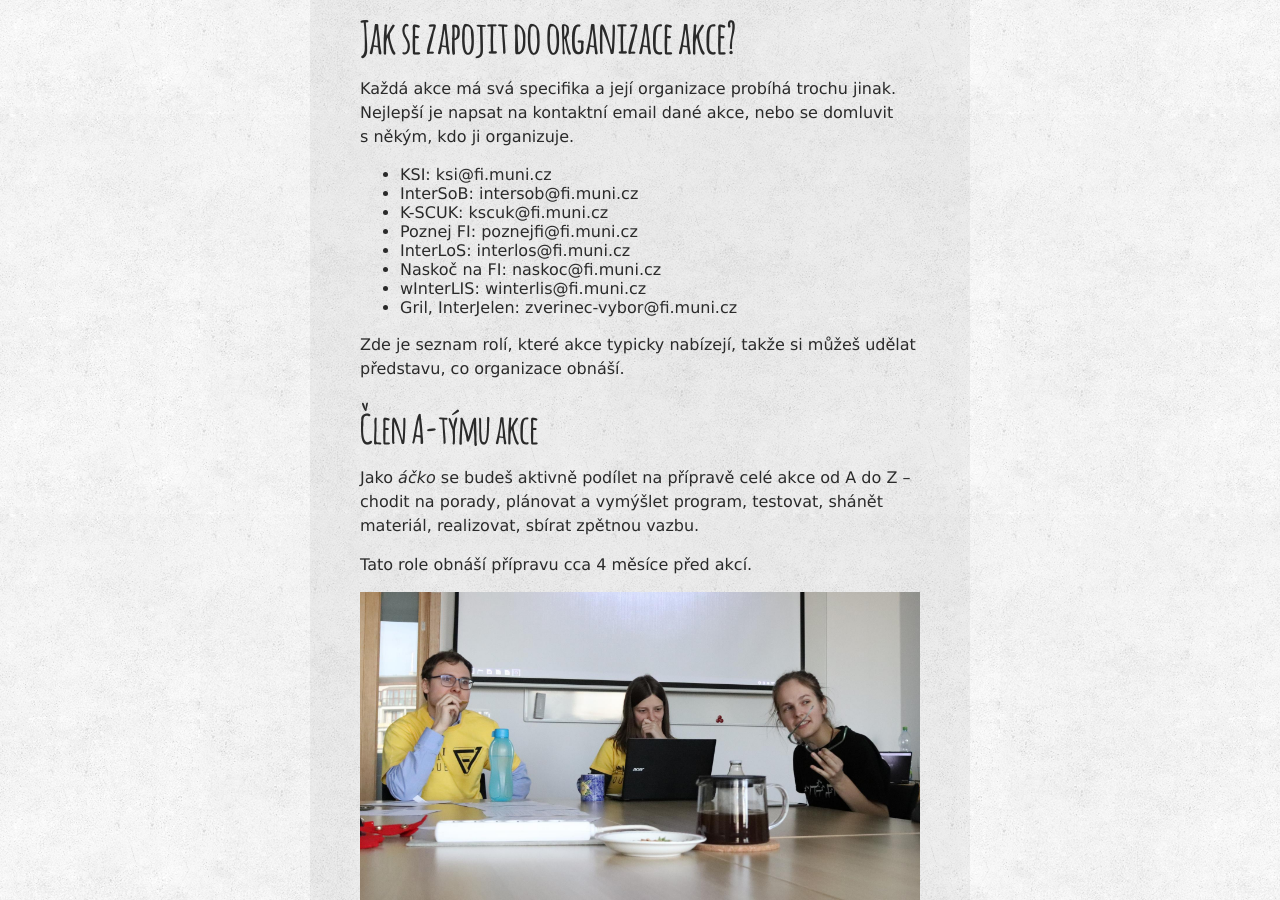
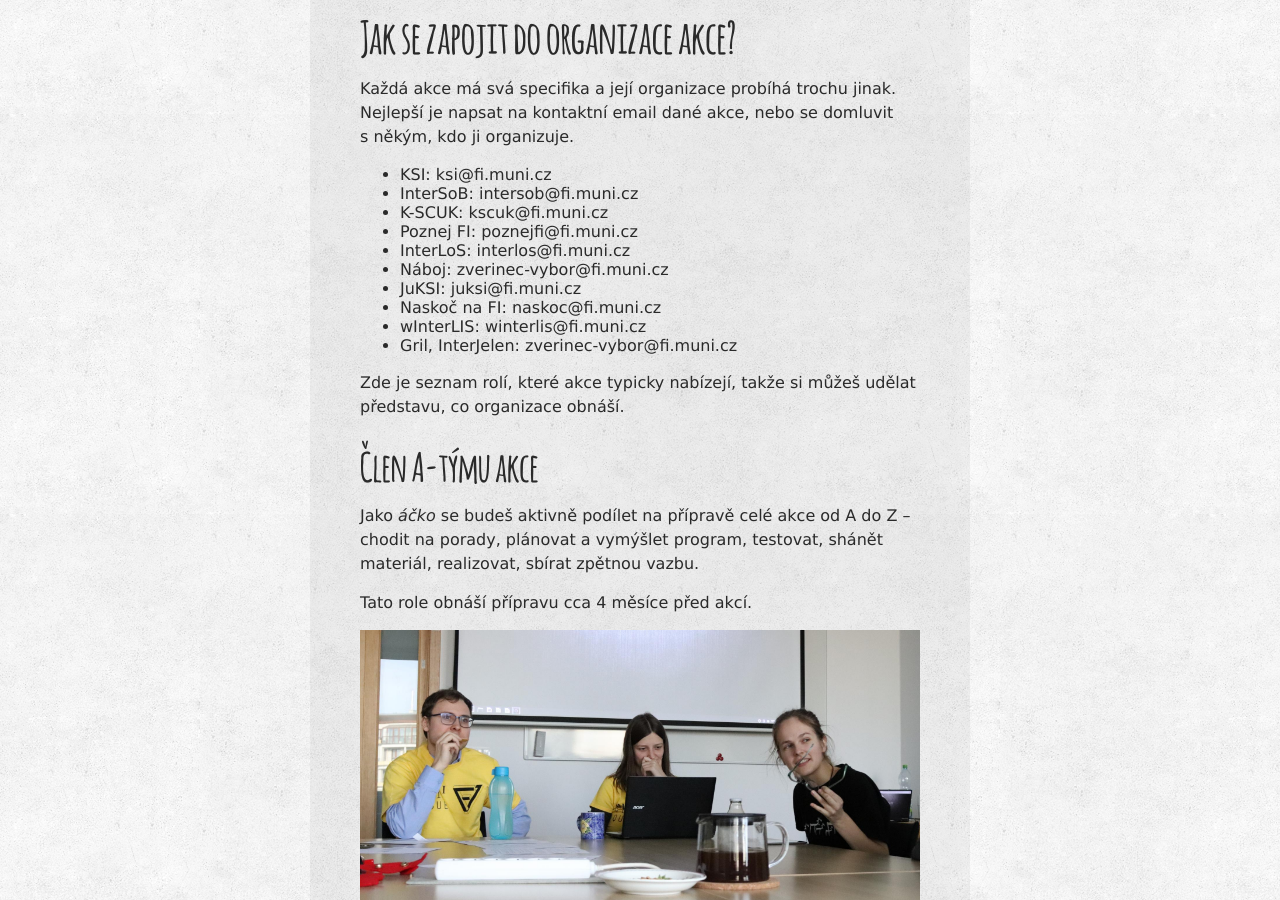
Before and after one commit to zverinec/zverinec-web, a Jekyll site: the page built from _pages/event-join.md, in a window 1280 px wide and 900 px high, scrolled down 486 px. Built offline with Jekyll 4.4.1, drawn with Linux system fonts in a browser that asks for light colours; comment, search, counter and statistics services are not loaded.

Commit message:
Change: Contacts for Náboj and JuKSI

```diff
--- a/_pages/event-join.md
+++ b/_pages/event-join.md
@@ -16,6 +16,8 @@ organizuje.
  * K-SCUK: kscuk<span class="nocss">loskarlos</span>@fi.muni.cz
  * Poznej FI: poznejfi<span class="nocss">loskarlos</span>@fi.muni.cz
  * InterLoS: interlos<span class="nocss">loskarlos</span>@fi.muni.cz
+ * Náboj: zverinec-vybor<span class="nocss">loskarlos</span>@fi.muni.cz
+ * JuKSI: juksi<span class="nocss">loskarlos</span>@fi.muni.cz
  * Naskoč na FI: naskoc<span class="nocss">loskarlos</span>@fi.muni.cz
  * wInterLIS: winterlis<span class="nocss">loskarlos</span>@fi.muni.cz
  * Gril, InterJelen: zverinec-vybor<span class="nocss">loskarlos</span>@fi.muni.cz
```
